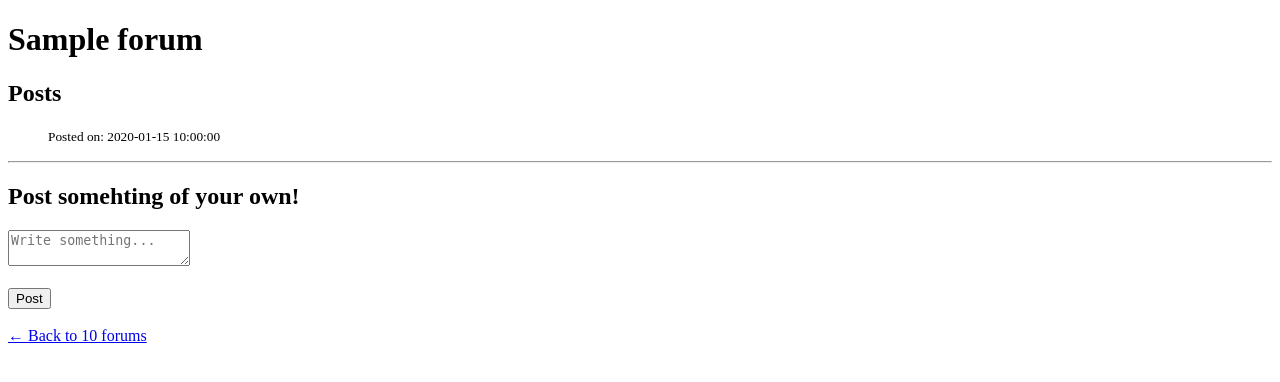
After one commit to emmaculley/musicfansite, a Flask app: template templates/view-forum.html in a window 1280 px wide. The commit adds this page. Shown: the top 382 px of the page. Run offline with Flask 3, Linux system fonts and the light colour scheme; the template is opened without the code that fills it: most values are stand-ins (such as "Sample title", 1, 10 or a date in 2020).

Commit message:
Emma's additions to forums

```diff
--- a/app.py
+++ b/app.py
@@ -31,6 +31,7 @@ def login():
         password = request.form.get('password')
         user = music.get_user_by_email(conn, email)
         if user and password == get_password(conn, email):
+            session['user_id'] = user['userID']
             session['user_email'] = user['user_email']
             session['fname'] = user['fname']
             flash("You have been successfully logged in!")
@@ -49,6 +50,7 @@ def signup():
         lname = request.form.get('lname')
         password = request.form.get('password')
         music.add_user(conn, email, fname, lname, password)
+        session['user_id'] = user['userID']
         session['user_email'] = email
         session['fname'] = fname
         flash("Your account was created! You are now logged in!")
@@ -99,33 +101,45 @@ def artist(id):
 
 @app.route('/forums/')
 def forums_home():
-    kind = request.args.get('kind')
-    if kind:
-        return redirect(url_for('forums_kind', kind=kind))
+    type = request.args.get('type')
+    if type:
+        return redirect(url_for('forums_type', type=type))
     flash("You need to make a selection")
     return render_template('forums.html')
 
-@app.route('/forums/<kind>', methods=['GET', 'POST'])
-def forums_kind(kind):
+@app.route('/forums/<type>', methods=['GET', 'POST'])
+def forums_type(type):
     conn = dbi.connect()
-    if kind == 'music':
+    if type == 'music':
         if request.method == 'POST':
             # want to select from the forums
             # or make a new forum
             return render_template('forum-artist-results.html',genre=genre,num_rating=num_rating, artists=artists)
         return render_template('forum-artist.html')
-    elif kind == 'explore':
+    elif type == 'explore':
         if request.method == 'POST':
-            # want to select from the forums
-            # or make a new forum
-            return render_template('forum-album-results.html',genre=genre,num_rating=num_rating, albums=albums)
-        return render_template('forum-music.html')
-    elif kind == 'beef':
+            title = request.form.get('title')
+            user_id = session.get('user_id')
+            if title:
+                insert_to_forums(conn, type, title, user_id)
+            else:
+                flash("Forum title required!")
+        forums = music.load_forums(conn, type)
+        return render_template('forums-explore.html', type=type, forums=forums)
+    elif type == 'beef':
         if request.method == 'POST':
             # want to select from the forums
             # or make a new forum
             return render_template('forum-beef-results.html',artist=artist, genre=genre, beefs=beefs)
         return render_template('forum-beef.html')
+
+
+@app.route('/forum/<forum_id>')
+def view_forum(forum_id):
+    conn = dbi.connect()
+    forum = get_forum(conn, forum_id)
+    posts = get_posts(conn, forum_id)
+    return render_template('view-forum.html', forum=forum, posts=posts)
 
 
 if __name__ == '__main__':
--- a/templates/forums.html
+++ b/templates/forums.html
@@ -9,9 +9,9 @@
 
 <section>
     <h2>What do you want to discuss?</h2>
-    <form method="GET" action="/discover/">
-    <label>Kind:
-        <select required name="kind">
+    <form method="GET" action="/forums/">
+    <label>Type:
+        <select required name="type">
         <option value="">choose one</option>
         <option value="music">music</option>
         <option value="explore">explore</option>
--- /dev/null
+++ b/templates/view-forum.html
@@ -0,0 +1,35 @@
+{% extends "base.html" %}
+{% block main_content %}
+
+<h1>{{ forum.title }}</h1>
+
+<section>
+    <h2>Posts</h2>
+
+    {% if posts %}
+        <ul>
+            {% for post in posts %}
+                    <small>Posted on: {{ post['created_at']}}</small>
+                </li>
+            {% endfor %}
+        </ul>
+    {% else %}
+        <p>No posts yet — start the conversation!</p>
+    {% endif %}
+</section>
+
+<hr>
+
+<section>
+    <h2>Post somehting of your own!</h2>
+    <form method="POST">
+        <textarea name="content" placeholder="Write something..." required></textarea>
+        <br><br>
+        <button type="submit">Post</button>
+    </form>
+</section>
+
+<br>
+<a href="{{ url_for('forums_type', type=forum.type) }}">← Back to {{ forum.type }} forums</a>
+
+{% endblock %}
```
Also changed, not shown: music.py (+21 -0 lines), templates/forum-music.html (deleted, +0 -27 lines), templates/forums-explore.html (added, +36 -0 lines).
